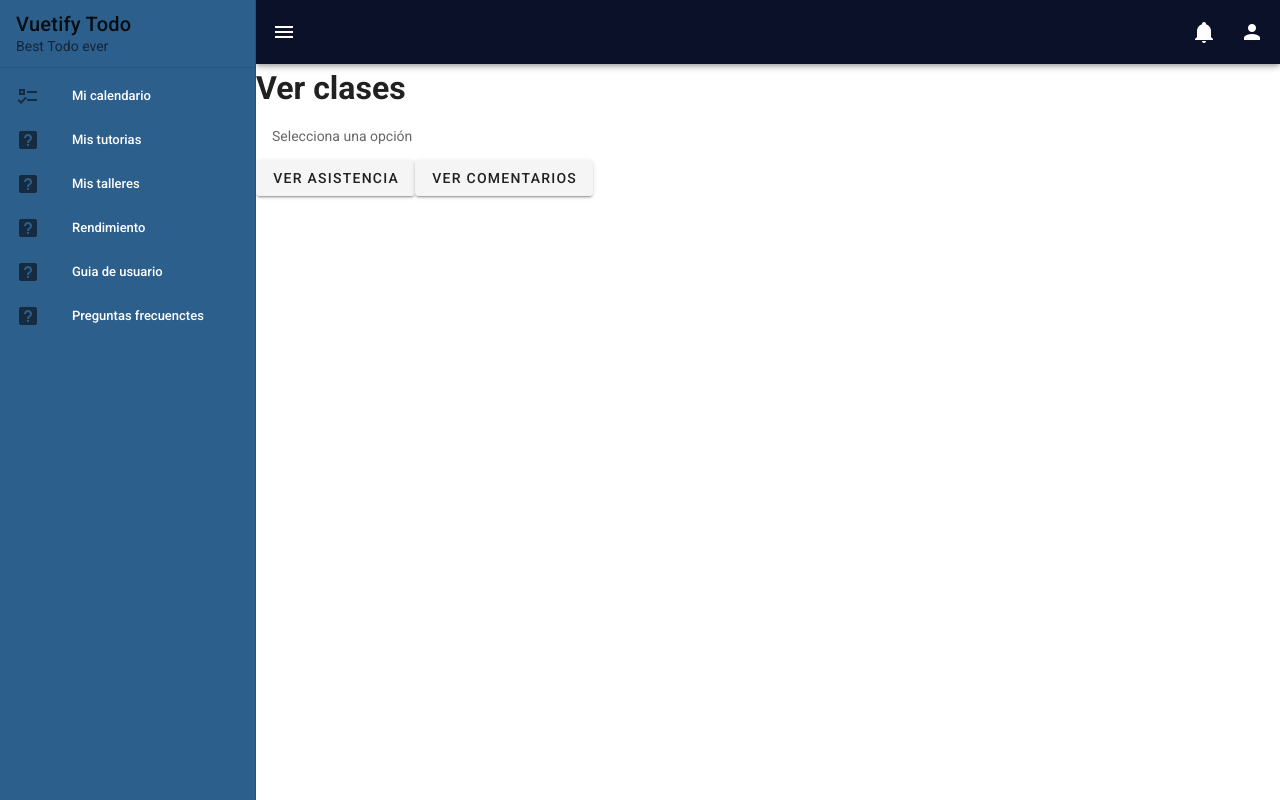
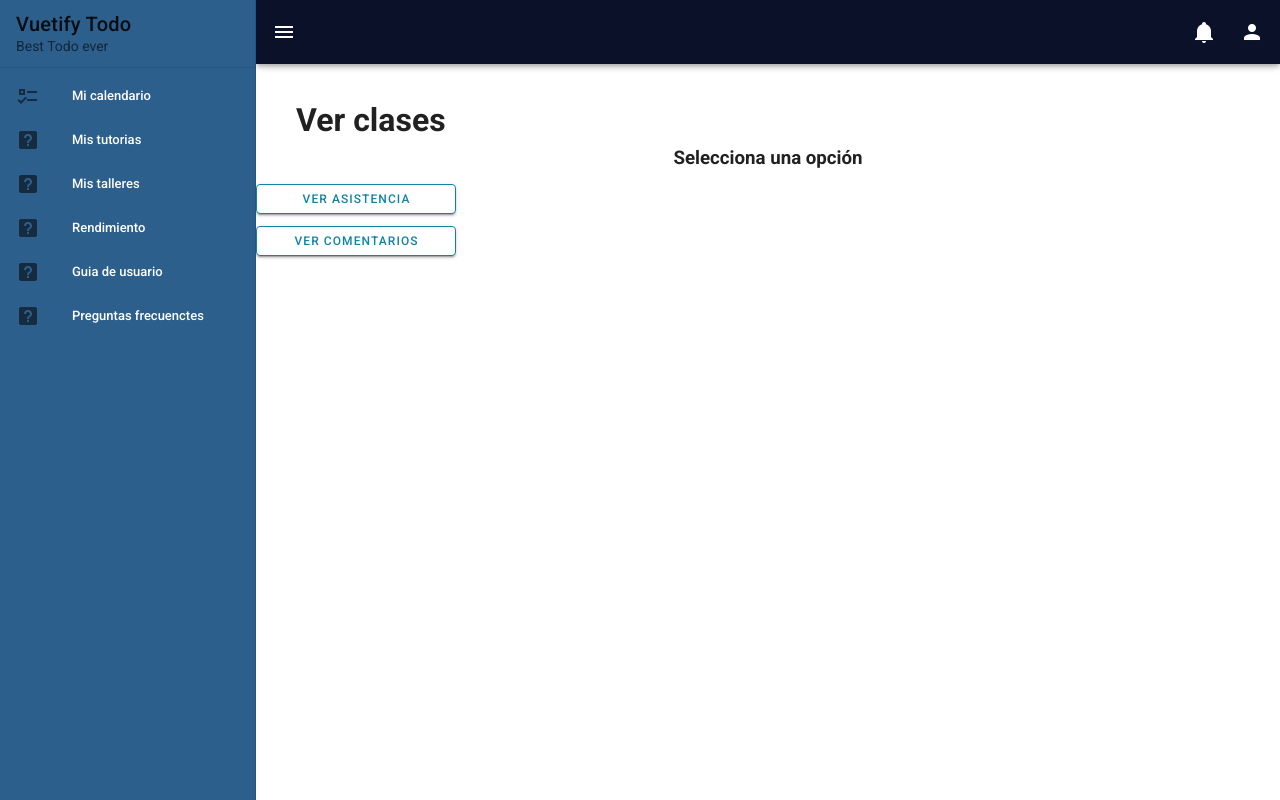
Before and after one commit to BrigitteMendez1302/tpc-web-vue, a Vue app: page /#/seeoptions in a window 1280 px wide. Built offline with nearby package versions, Linux system fonts and the light colour scheme.

Commit message:
fix: problem with routing

```diff
--- a/src/components/coordinators/see-specific-class-options.vue
+++ b/src/components/coordinators/see-specific-class-options.vue
@@ -1,11 +1,11 @@
 <template>
   <div>
-    <h1>Ver clases</h1>
+    <h1 class="ml-10 mt-8">Ver clases</h1>
     <div>
-      <v-subheader>Selecciona una opción</v-subheader>
-      <div class="buttons">
-        <v-btn>Ver asistencia</v-btn>
-        <v-btn>Ver comentarios</v-btn>
+      <h3 class="text-center" >Selecciona una opción</h3>
+      <div class="buttons text-center flex">
+        <v-btn class="btn-tpc mt-3" color="white">Ver asistencia</v-btn>
+        <v-btn class="btn-tpc mt-3" color="white">Ver comentarios</v-btn>
       </div>
     </div>
   </div>
@@ -19,4 +19,20 @@ name: "see-specific-class-options"
 
 <style scoped>
 
+.btn-tpc{
+  color: #1282A2;
+  border: 1px solid #1282A2 !important;
+  min-width: 40px;
+  height: 30px !important;
+  font-size: 0.75rem !important;
+}
+
+.buttons{
+  display: flex;
+  flex-direction: column;
+  width: 200px;
+  justify-items: center;
+  align-content: center;
+  justify-content: center;
+}
 </style>
```
